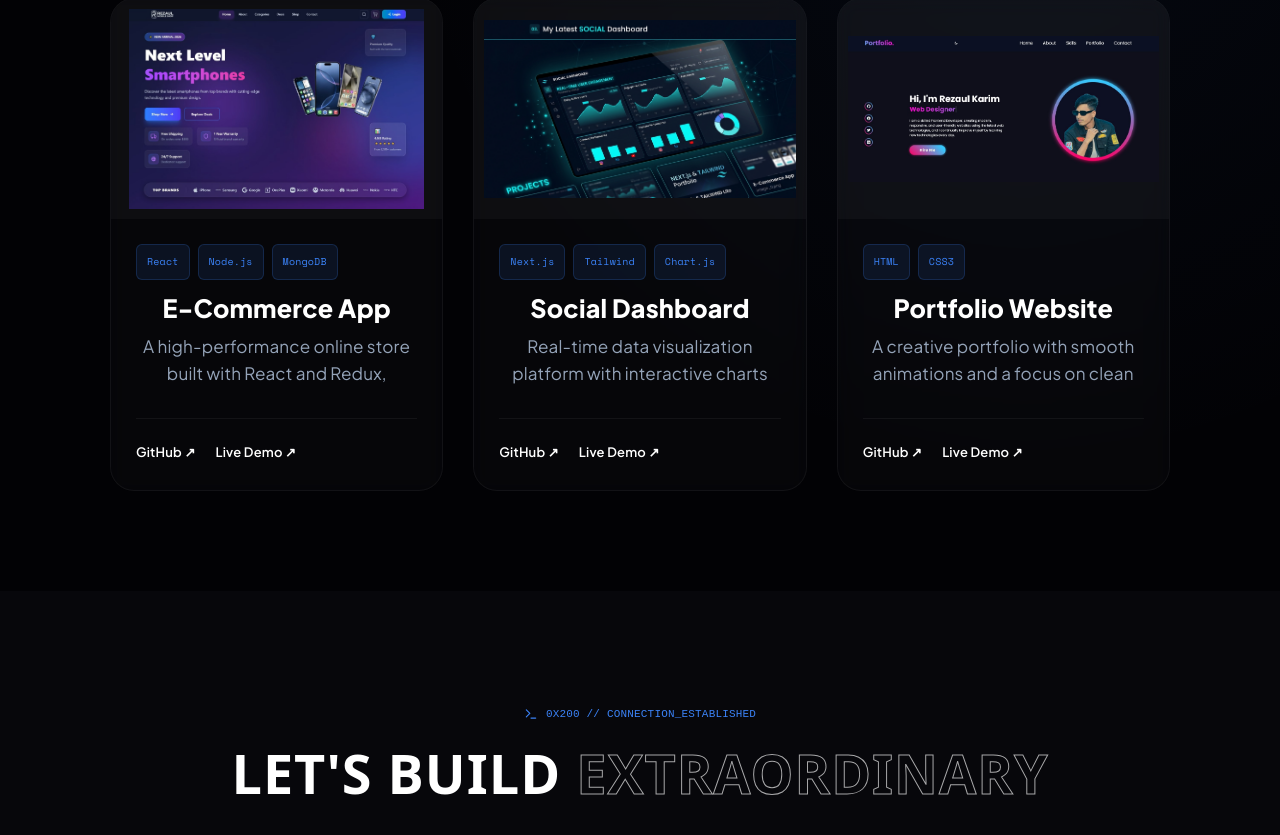
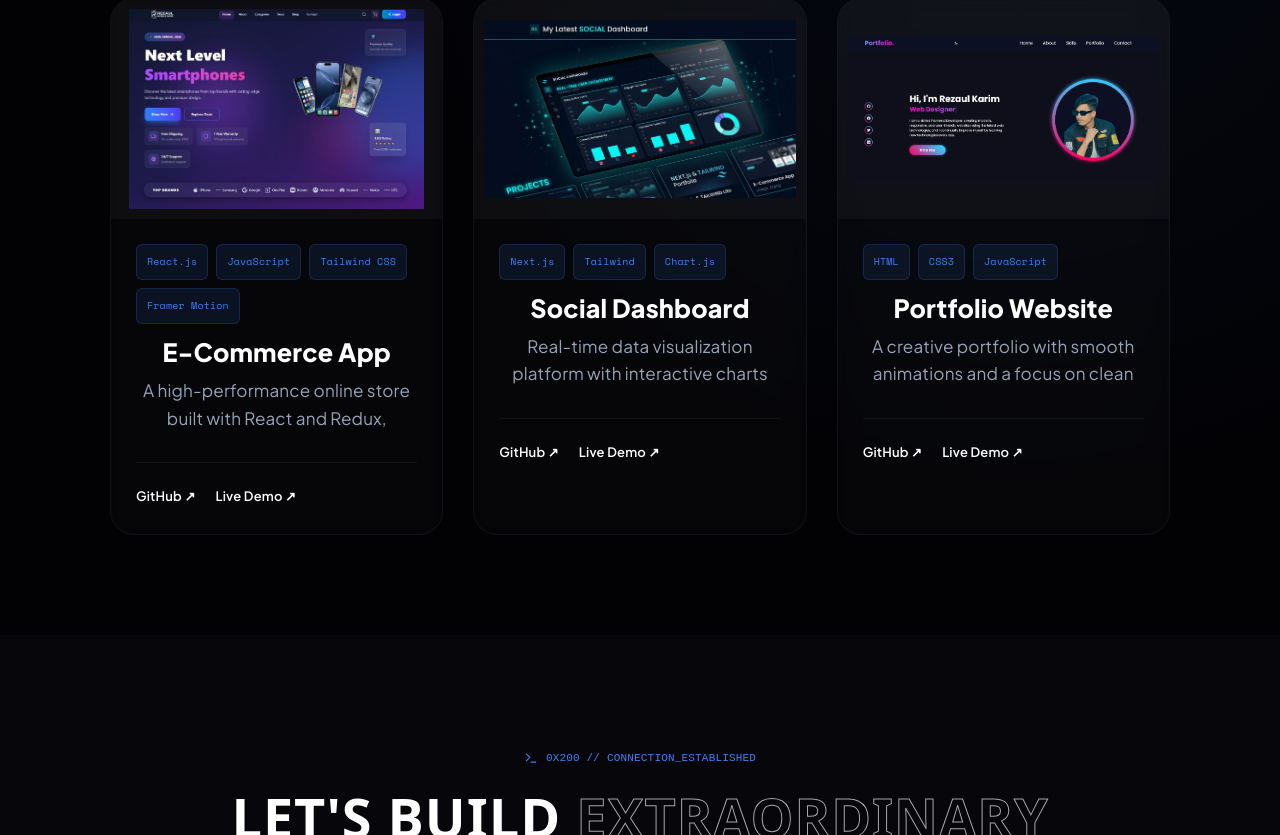
Before and after one commit to rezaul3950/react-portfolio, a React (Vite) app: page / in a window 1280 px wide. Shown: the part 4170-5005 px from the top of the page. Built offline with nearby package versions, Linux system fonts and the light colour scheme.

Commit message:
Update Projects.jsx

```diff
--- a/src/components/Projects/Projects.jsx
+++ b/src/components/Projects/Projects.jsx
@@ -7,8 +7,8 @@ const Projects = () => {
       id: 1,
       title: "E-Commerce App",
       description: "A high-performance online store built with React and Redux, featuring a seamless checkout experience.",
-      tech: ["React", "Node.js", "MongoDB"],
-      image: "/Project-1.jpg", // Public folder path
+      tech: ["React.js", "JavaScript", "Tailwind CSS", "Framer Motion"],
+      image: "/Project-1.jpg",
       live: "https://mobile-shop-woad.vercel.app",
       github: "https://github.com/rezaul3950/mobile-shop.git"
     },
@@ -25,7 +25,7 @@ const Projects = () => {
       id: 3,
       title: "Portfolio Website",
       description: "A creative portfolio with smooth animations and a focus on clean typography and UI.",
-      tech: ["HTML", "CSS3"],
+      tech: ["HTML", "CSS3", "JavaScript"],
       image: "/Project-3.jpg",
       live: " https://rezaul3950.github.io/My-Portfolio",
       github: " https://github.com/rezaul3950/My-Portfolio"
```
